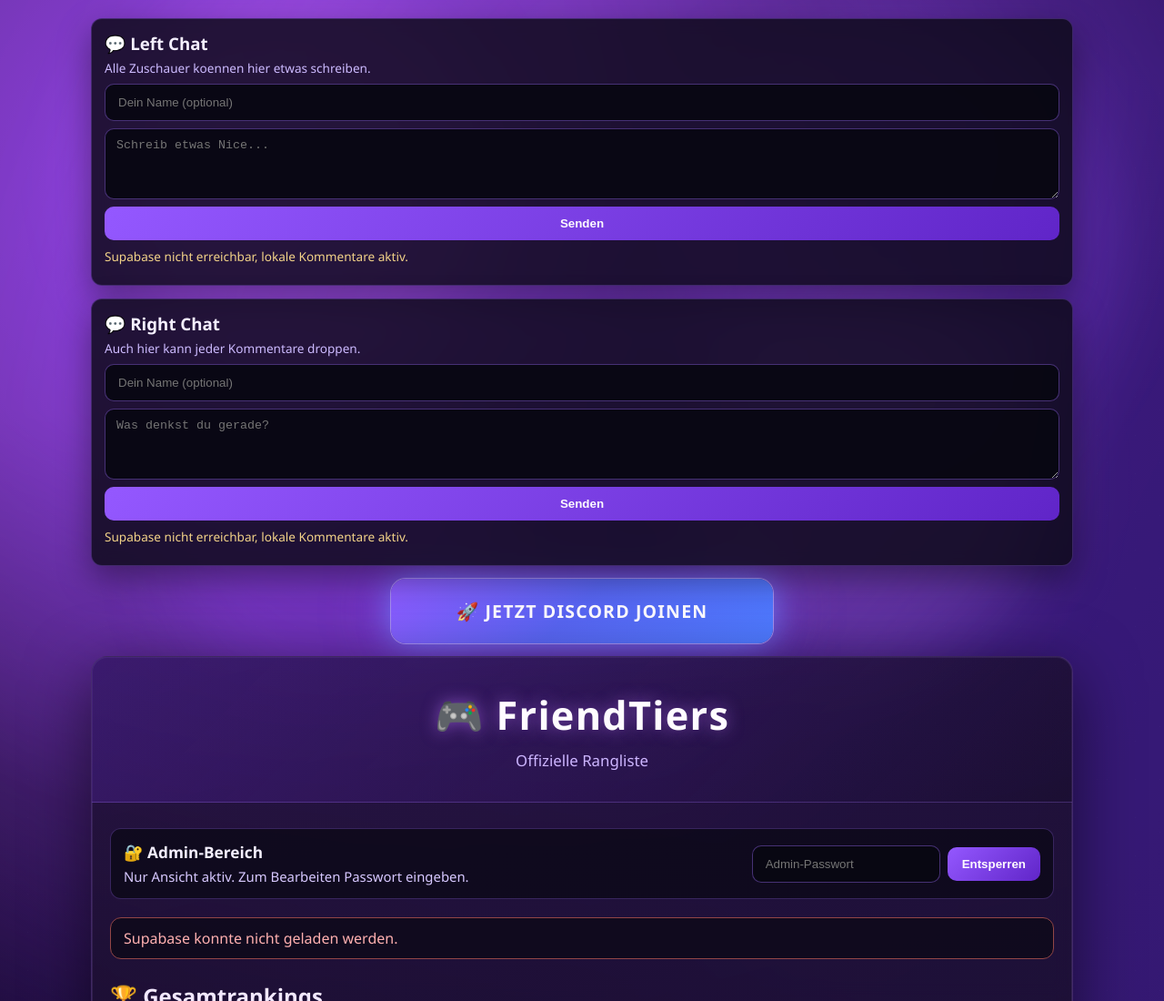
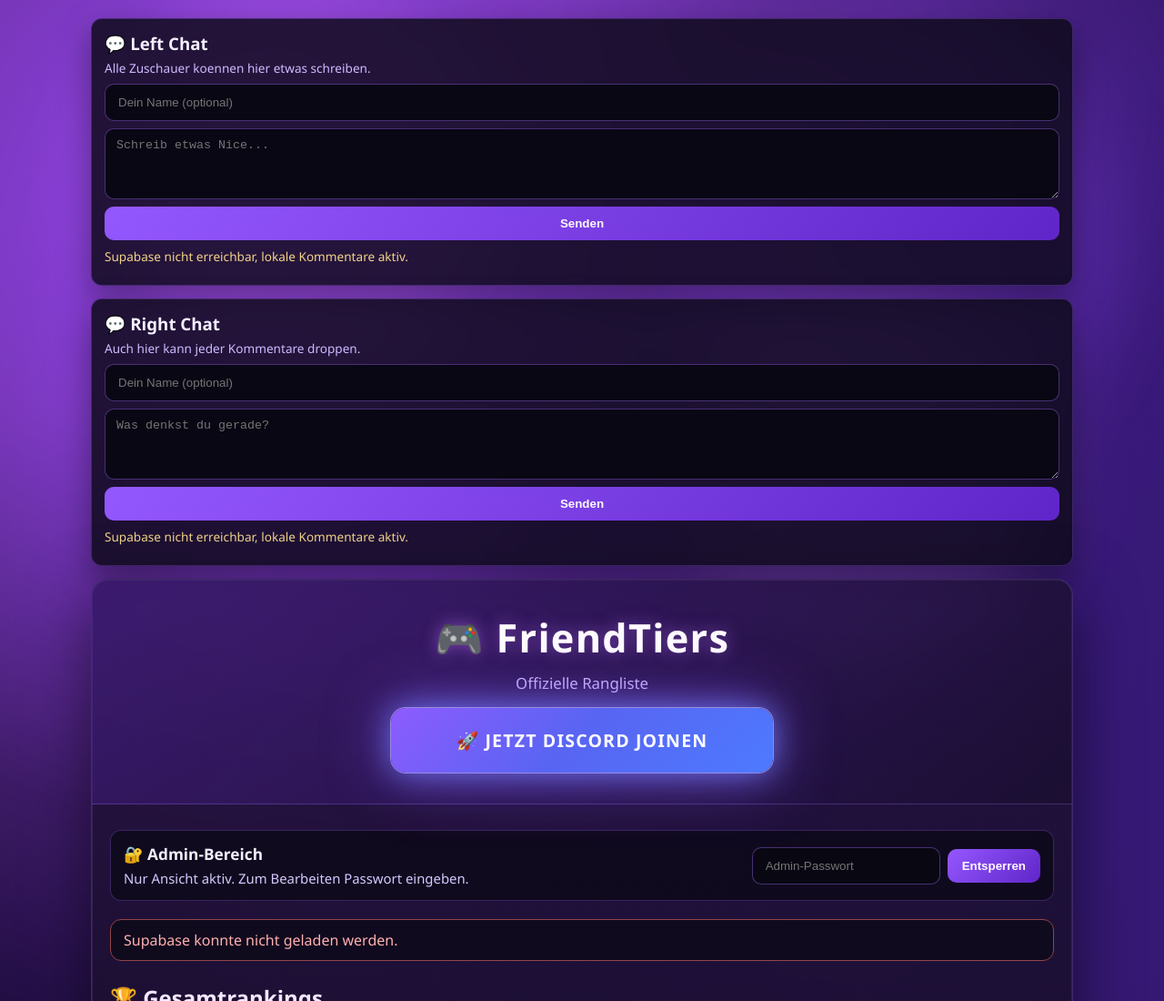
Before and after one commit to Pek67/Friendtiers, a plain HTML site: page index.html in a window 1280 px wide. Shown: the top 1100 px of the page at 91% size. Drawn offline with nearby package versions, Linux system fonts and the light colour scheme; no server answers.

Commit message:
Place Discord CTA centered under subtitle
Co-authored-by: Copilot App <223556219+Copilot@users.noreply.github.com>

```diff
--- a/index.html
+++ b/index.html
@@ -38,14 +38,13 @@
         <div id="rightCommentsList" class="comment-list"></div>
     </aside>
 
-    <a class="discord-join-btn floating-discord-cta" href="https://discord.gg/5jyZeApn4" target="_blank" rel="noopener noreferrer">
-        🚀 JETZT DISCORD JOINEN
-    </a>
-
     <div class="container">
         <header>
             <h1>🎮 FriendTiers</h1>
             <p>Offizielle Rangliste</p>
+            <a class="discord-join-btn floating-discord-cta" href="https://discord.gg/5jyZeApn4" target="_blank" rel="noopener noreferrer">
+                🚀 JETZT DISCORD JOINEN
+            </a>
         </header>
 
         <div class="main-content">
--- a/style.css
+++ b/style.css
@@ -447,12 +447,9 @@ button:hover {
 }
 
 .floating-discord-cta {
-    position: fixed;
-    top: 96px;
-    right: 300px;
-    z-index: 12;
-    width: 360px;
-    margin: 0;
+    display: inline-flex;
+    width: min(420px, calc(100% - 24px));
+    margin: 16px auto 0;
     padding: 22px 24px;
     border-radius: 16px;
     font-size: 1.22rem;
@@ -867,14 +864,6 @@ footer {
 }
 
 @media (max-width: 1590px) {
-    .floating-discord-cta {
-        position: static;
-        display: flex;
-        width: min(420px, calc(100% - 28px));
-        max-width: 420px;
-        margin: 0 auto 14px;
-    }
-
     .side-panel {
         position: static;
         width: auto;
```
